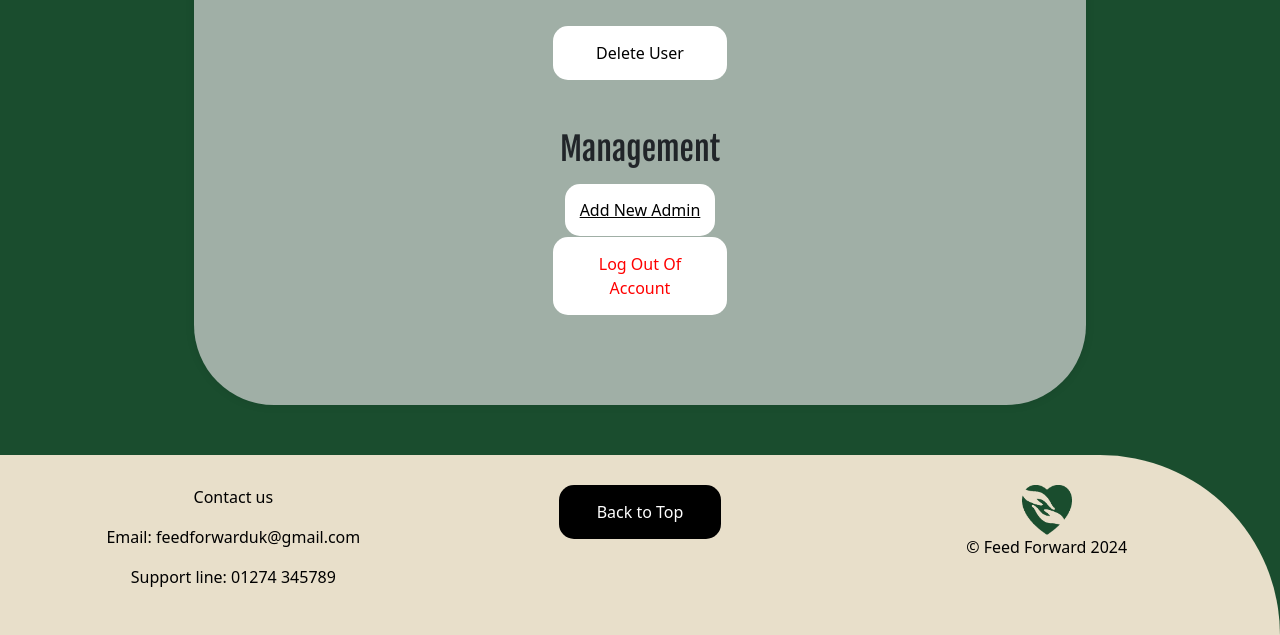
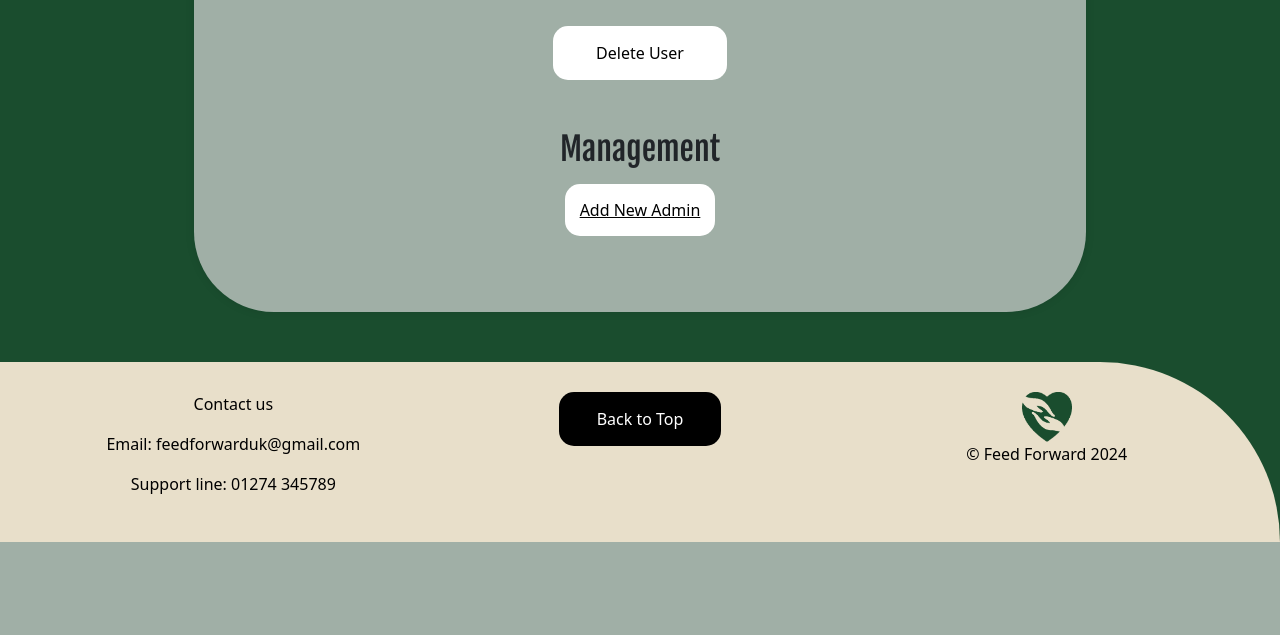
Before and after one commit to SxryxnshS5/FeedForward, a Flask app: template templates/main/adminaccount.html in a window 1280 px wide. Shown: the part 1678-2313 px from the top of the page. After the commit the page ends 2220 px from the top, so only its background shows below. Run offline with Flask 3, Linux system fonts and the light colour scheme; the template is opened without the code that fills it, so the values that code supplies are empty; some libraries are stand-ins or nearby versions; some web fonts are replaced.

Commit message:
updating adminaccount.html

```diff
--- a/templates/main/adminaccount.html
+++ b/templates/main/adminaccount.html
@@ -185,9 +185,6 @@
                     </div>
 
 
-                    <div>
-                        <button class="button-log-out">Log Out Of Account</button>
-                    </div>
                 </div>
 
 
```
